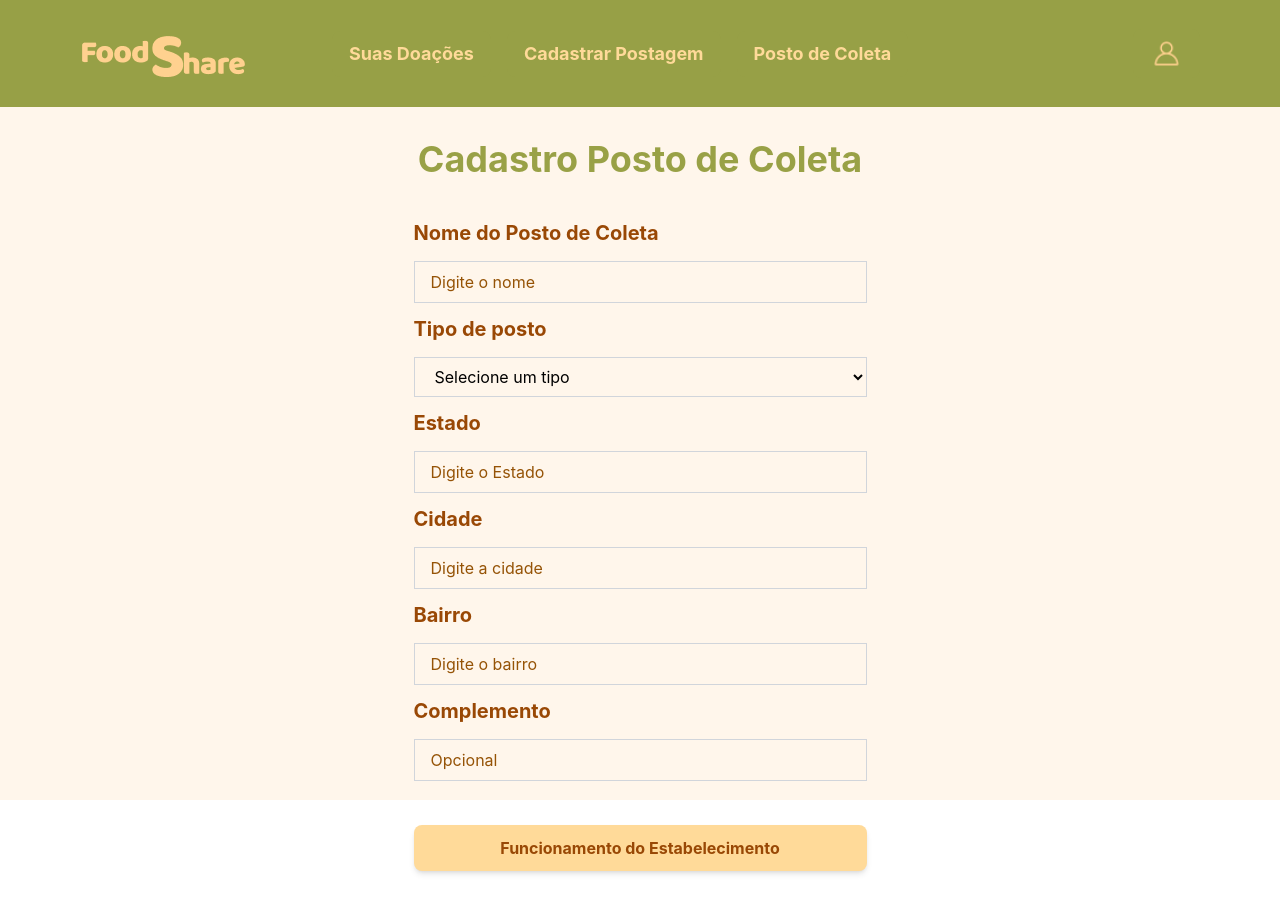
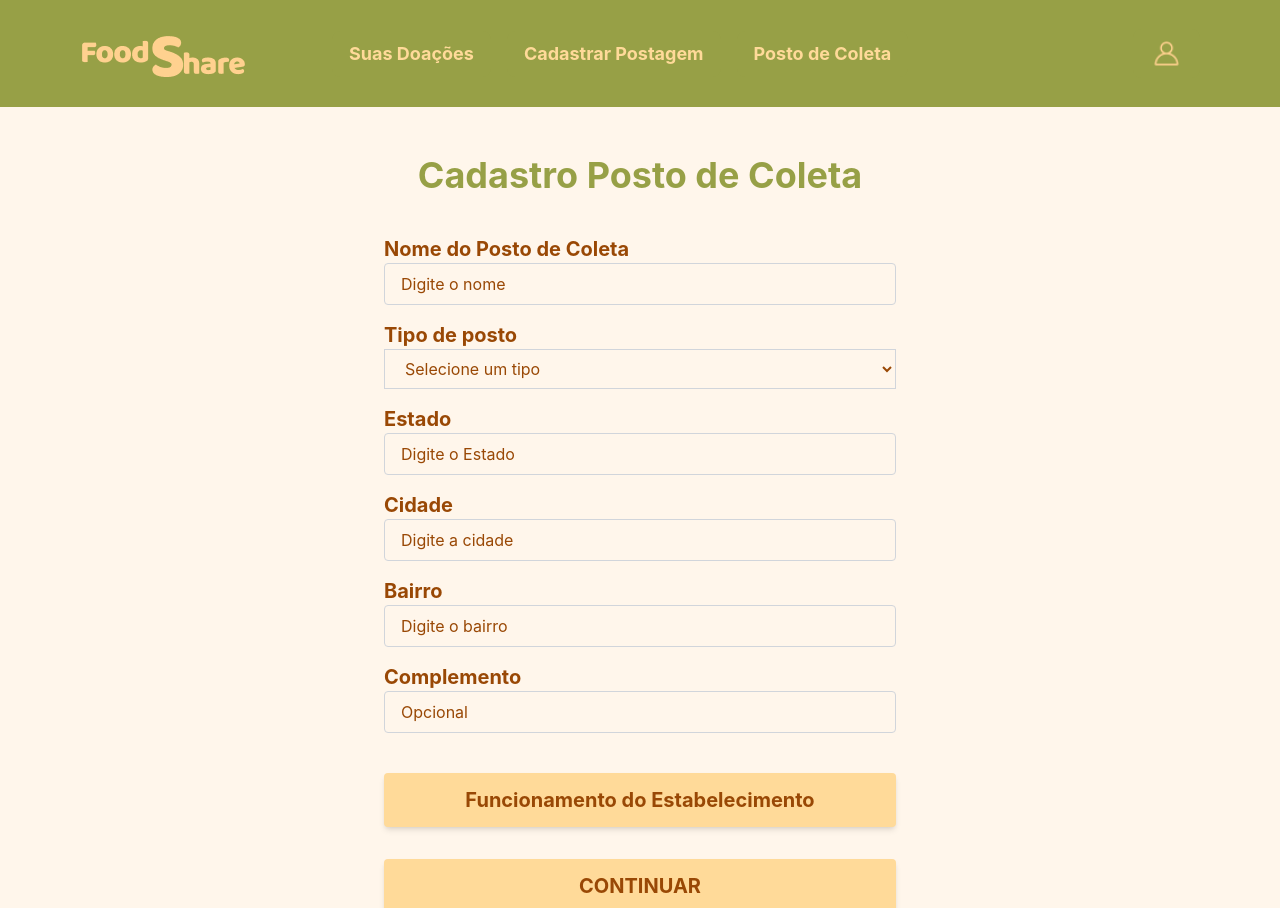
Before and after one commit to Ana-beatriz2/food_share-frontend, a React (Vite) app: page /cadastroPostoDeColeta in a window 1280 px wide. Shown: the top 908 px of the page. Built offline with nearby package versions, Linux system fonts and the light colour scheme.

Commit message:
feat: finaliza cadastro de posto de coleta

```diff
--- a/src/pages/app/cadastroPostoDeColeta.jsx
+++ b/src/pages/app/cadastroPostoDeColeta.jsx
@@ -3,7 +3,7 @@ import { useForm } from "react-hook-form";
 import api from "@/services/api";
 
 export function CadastroPostoDeColeta() {
-    const { register, handleSubmit, setValue, getValues } = useForm();
+    const { register, handleSubmit } = useForm();
     const [isModalOpen, setIsModalOpen] = useState(false);
     const [funcionamentos, setFuncionamentos] = useState([]);
 
@@ -19,10 +19,11 @@ export function CadastroPostoDeColeta() {
             const postoResponse = await api.post("/postoColeta", transformedData);
             const postoId = postoResponse.data.id;
 
-            console.log(funcionamentos)
-            await Promise.all(funcionamentos.map(async (funcionamento) => {
-                await api.post("/funcionamento", { ...funcionamento, postoColetaId: postoId });
-            }));
+            await Promise.all(
+                funcionamentos.map(async (funcionamento) => {
+                    await api.post("/funcionamento", { ...funcionamento, postoColetaId: postoId });
+                })
+            );
 
             alert("Cadastro realizado com sucesso!");
         } catch (error) {
@@ -35,17 +36,17 @@ export function CadastroPostoDeColeta() {
     };
 
     return (
-        <div className="flex flex-col items-center pb-12 min-h-screen">
-            <div className="mt-8 text-4xl font-bold" style={{ color: "#99A146" }}>
+        <div className="flex flex-col items-center min-h-screen w-full bg-background p-4">
+            <div className="mt-8 text-4xl font-bold text-primary text-center">
                 Cadastro Posto de Coleta
             </div>
 
-            <form onSubmit={handleSubmit(onSubmit)} className="flex flex-col items-center gap-3 mt-10">
+            <form onSubmit={handleSubmit(onSubmit)} className="flex flex-col items-center gap-4 mt-10 w-full max-w-lg">
                 <InputField label="Nome do Posto de Coleta" placeholder="Digite o nome" register={register("nome", { required: true })} />
 
-                <div className="flex flex-col gap-3.5">
+                <div className="flex flex-col w-full">
                     <label className="text-xl font-bold text-secondary">Tipo de posto</label>
-                    <select {...register("tipo", { required: "Selecione um tipo de posto" })} className="px-4 py-2 border border-gray-300 w-[453px]  bg-background text-black">
+                    <select {...register("tipo", { required: "Selecione um tipo de posto" })} className="px-4 py-2 border border-gray-300 w-full bg-background text-secondary">
                         <option value="">Selecione um tipo</option>
                         <option value="ONG">ONG</option>
                         <option value="Supermercado">Supermercado</option>
@@ -59,11 +60,11 @@ export function CadastroPostoDeColeta() {
                 <InputField label="Bairro" placeholder="Digite o bairro" register={register("bairro", { required: true })} />
                 <InputField label="Complemento" placeholder="Opcional" register={register("complemento")} />
 
-                <button type="button" onClick={() => setIsModalOpen(true)} className="px-0 py-2.5 mt-8 w-full text-2x1 font-bold text-center text-secondary bg-third cursor-pointer border-[none] shadow-md">
+                <button type="button" onClick={() => setIsModalOpen(true)} className="w-full py-3 mt-6 text-xl font-bold text-secondary bg-third rounded shadow-md">
                     Funcionamento do Estabelecimento
                 </button>
 
-                <button type="submit" className="px-0 py-2.5 mt-8 w-full text-2xl font-bold text-center text-yellow-800 bg-third cursor-pointer border-[none] shadow-md">
+                <button type="submit" className="w-full py-3 mt-4 text-xl font-bold text-secondary bg-third rounded shadow-md">
                     CONTINUAR
                 </button>
             </form>
@@ -77,21 +78,26 @@ const FuncionamentoModal = ({ closeModal, adicionarFuncionamento }) => {
     const { register, handleSubmit, reset } = useForm();
 
     const onModalSubmit = (data) => {
-        adicionarFuncionamento(data);
+        const formattedData = {
+            ...data,
+            hora_inicio: `${data.hora_inicio}:00`,
+            hora_fim: `${data.hora_fim}:00`
+        };
+
+        adicionarFuncionamento(formattedData);
         reset();
         closeModal();
     };
 
     return (
-        <div className="fixed inset-0 flex items-center justify-center bg-black bg-opacity-50">
-            <div className="p-6 rounded-lg shadow-lg w-[400px]">
-                <h2 className="text-xl font-bold text-center text-primary mb-9">Funcionamento</h2>
+        <div className="fixed inset-0 flex items-center justify-center bg-black bg-opacity-50 p-4">
+            <div className="p-6 rounded-lg shadow-lg bg-background w-[350px]">
+                <h2 className="text-xl font-bold text-center text-primary mb-4">Funcionamento</h2>
 
                 <form onSubmit={handleSubmit(onModalSubmit)} className="flex flex-col gap-4">
-                    <div className="flex flex-col gap-3.5">
+                    <div className="flex flex-col">
                         <label className="text-xl font-bold text-secondary">Dias de Funcionamento:</label>
-                        <select {...register("dia", { required: "Selecione os dias de funcionamento" })} className="px-4 py-2 border border-gray-300 w-full bg-white  text-black">
-                            <option value="">Selecione o dia</option>
+                        <select {...register("dia", { required: "Selecione os dias de funcionamento" })} className="px-4 py-2 border border-gray-300 w-full bg-background text-secondary">
                             <option value="segunda">Segunda</option>
                             <option value="terca">Terça</option>
                             <option value="quarta">Quarta</option>
@@ -101,12 +107,13 @@ const FuncionamentoModal = ({ closeModal, adicionarFuncionamento }) => {
                             <option value="domingo">Domingo</option>
                         </select>
                     </div>
-                    <InputField label="Horário Início" placeholder="Ex: 08:00:00 " register={register("hora_inicio", { required: true })} type="time"/>
-                    <InputField label="Horário de Fechamento" placeholder="Ex: 18:00:00" register={register("hora_fim", { required: true })} type="time"/>
+
+                    <InputField label="Horário Início" placeholder="Ex: 08:00" register={register("hora_inicio", { required: true })} type="time" />
+                    <InputField label="Horário de Fechamento" placeholder="Ex: 18:00" register={register("hora_fim", { required: true })} type="time" />
 
                     <div className="flex justify-end gap-3 mt-4">
                         <button type="button" onClick={closeModal} className="px-4 py-2 bg-gray-300 rounded">Cancelar</button>
-                        <button type="submit" className="px-4 py-2 bg-secondary text-white rounded">Adicionar</button>
+                        <button type="submit" className="px-4 py-2 bg-third text-secondary font-bold rounded">Continuar</button>
                     </div>
                 </form>
             </div>
@@ -114,19 +121,11 @@ const FuncionamentoModal = ({ closeModal, adicionarFuncionamento }) => {
     );
 };
 
-const InputField = ({ label, placeholder, register }) => {
-    const id = React.useId();
-
+const InputField = ({ label, placeholder, register, type = "text" }) => {
     return (
-        <div className="flex flex-col gap-3.5 w-full max-w-[500px]">
-            <label htmlFor={id} className="text-xl font-bold text-secondary">{label}</label>
-            <input
-                id={id}
-                type="text"
-                placeholder={placeholder}
-                {...register}
-                className="px-4 py-2 border bg-background border-gray-300 w-full text-black placeholder-[#955306]"
-            />
+        <div className="flex flex-col w-full">
+            <label className="text-xl font-bold text-secondary">{label}</label>
+            <input type={type} placeholder={placeholder} {...register} className="px-4 py-2 border  bg-background border-gray-300 w-full text-secondary placeholder-secondary rounded" />
         </div>
     );
 };
```
